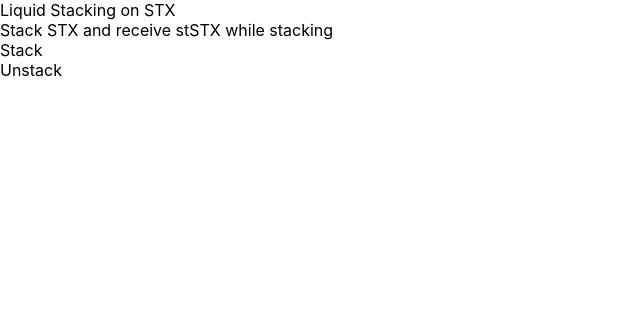
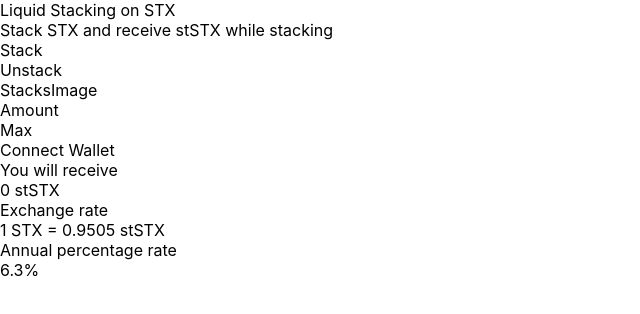
Before and after one commit to codinghistorian/LiquidStacking, a React (Create React App) app: page / in a window 1280 px wide. Shown: the top 314 px of the page, without its empty margins (0-640 px from the left). Built offline with nearby package versions, Linux system fonts and the light colour scheme.

Commit message:
2023 Jan 5th Thu, components set up done, styling needed

```diff
--- /dev/null
+++ b/src/components/stacking/container/connectWallet.js
@@ -0,0 +1,11 @@
+
+function ConnectWallet() {
+      return (
+          <div>
+            Connect Wallet
+          </div>
+
+      );
+  }
+
+export default ConnectWallet;
--- /dev/null
+++ b/src/components/stacking/container/container.js
@@ -0,0 +1,16 @@
+import Inputbox from "./inputBox";
+import ConnectWallet from "./connectWallet";
+import Info from "./info";
+
+function Container() {
+      return (
+          <div>
+                <Inputbox />
+                <ConnectWallet />
+                <Info />
+          </div>
+
+      );
+  }
+
+export default Container;
--- /dev/null
+++ b/src/components/stacking/container/info.js
@@ -0,0 +1,34 @@
+
+function Info() {
+      return (
+          <div>
+            <div>
+              <div>
+                You will receive
+              </div>
+              <div>
+                0 stSTX
+              </div>
+            </div>
+            <div>
+              <div>
+                Exchange rate
+              </div>
+              <div>
+                1 STX = 0.9505 stSTX
+              </div>
+            </div>
+            <div>
+              <div>
+                Annual percentage rate
+              </div>
+              <div>
+                6.3%
+              </div>
+            </div>
+          </div>
+
+      );
+  }
+
+export default Info;
--- /dev/null
+++ b/src/components/stacking/container/inputBox.js
@@ -0,0 +1,12 @@
+function InputBox() {
+      return (
+          <div>
+            <div>StacksImage</div>
+            <div>Amount</div>
+            <div>Max</div>
+          </div>
+
+      );
+  }
+
+export default InputBox;
--- a/src/components/stacking/stacking.js
+++ b/src/components/stacking/stacking.js
@@ -1,9 +1,10 @@
-import StackUnstackBtn from "./stackUnstackBtn";
-
+import StackUnstackBtn from "./stackUnstackBtn/stackUnstackBtn";
+import Container from "./container/container";
 function Stacking() {
       return (
         <div>
                 <div><StackUnstackBtn /></div>
+                <div><Container /></div>
         </div>
       );
   }
```
Also changed, not shown: src/components/stacking/container.js (deleted, +0 -12 lines), src/components/stacking/container/connectWallet.module.css (added), src/components/stacking/container/container.module.css (added), src/components/stacking/container/info.module.css (added), src/components/stacking/container/inputBox.module.css (added), src/components/stacking/stackUnstackBtn/stackUnstackBtn.js (renamed from src/components/stacking/stackUnstackBtn.js), src/components/stacking/stackUnstackBtn/stackUnstackBtn.module.css (added).
